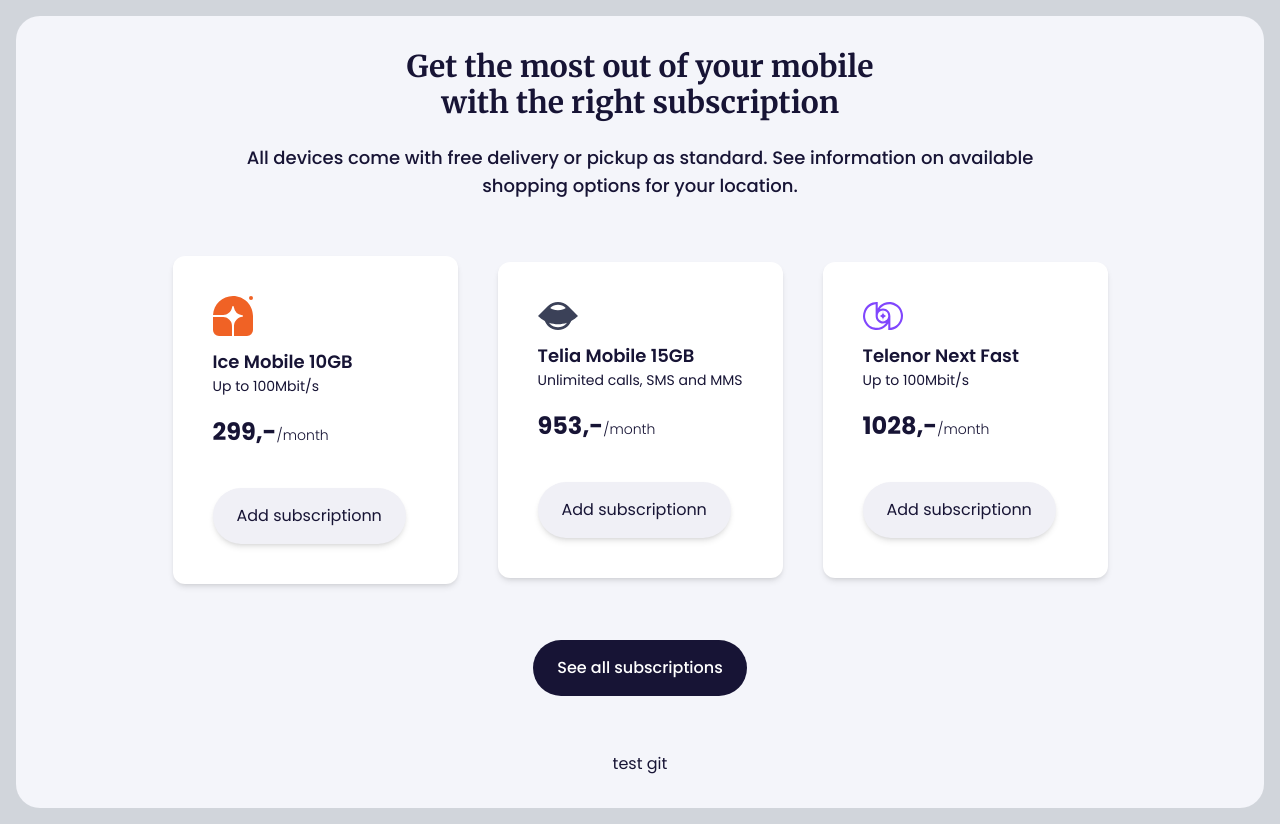
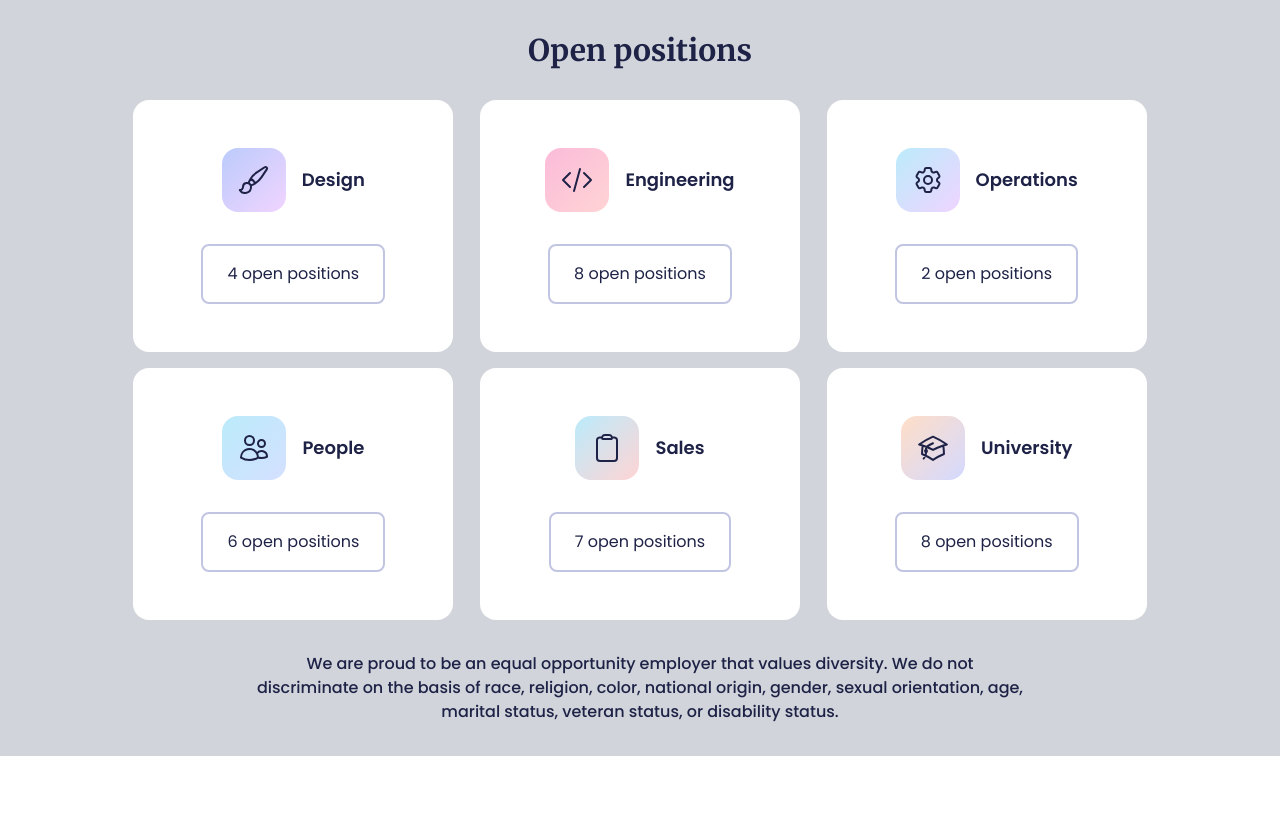
Before and after one commit to thvanquang/UI-daily, a React (Create React App) app: page / in a window 1280 px wide. After the commit the page ends 800 px from the top, so only its background shows below. Built offline with nearby package versions, Linux system fonts and the light colour scheme.

Commit message:
Daily practice

```diff
--- a/src/07/BuySubscription.js
+++ b/src/07/BuySubscription.js
@@ -103,7 +103,6 @@
         <button className="rounded-full bg-[#171435] px-6 py-4 text-base font-medium text-white">
           See all subscriptions
         </button>
-        <div>test git</div>
       </div>
     </div>
   );
--- /dev/null
+++ b/src/08/JobCards.js
@@ -0,0 +1,173 @@
+const JOBS = [
+  {
+    title: "Design",
+    logo: (
+      <svg
+        xmlns="http://www.w3.org/2000/svg"
+        fill="none"
+        viewBox="0 0 24 24"
+        strokeWidth={1.5}
+        stroke="currentColor"
+        className="h-8 w-8"
+      >
+        <path
+          strokeLinecap="round"
+          strokeLinejoin="round"
+          d="M9.53 16.122a3 3 0 0 0-5.78 1.128 2.25 2.25 0 0 1-2.4 2.245 4.5 4.5 0 0 0 8.4-2.245c0-.399-.078-.78-.22-1.128Zm0 0a15.998 15.998 0 0 0 3.388-1.62m-5.043-.025a15.994 15.994 0 0 1 1.622-3.395m3.42 3.42a15.995 15.995 0 0 0 4.764-4.648l3.876-5.814a1.151 1.151 0 0 0-1.597-1.597L14.146 6.32a15.996 15.996 0 0 0-4.649 4.763m3.42 3.42a6.776 6.776 0 0 0-3.42-3.42"
+        />
+      </svg>
+    ),
+    gradient: "from-[#BBCBFB] to-[#F1D4FF]",
+    openPositions: "4",
+  },
+  {
+    title: "Engineering",
+    logo: (
+      <svg
+        xmlns="http://www.w3.org/2000/svg"
+        fill="none"
+        viewBox="0 0 24 24"
+        strokeWidth={1.5}
+        stroke="currentColor"
+        className="h-8 w-8"
+      >
+        <path
+          strokeLinecap="round"
+          strokeLinejoin="round"
+          d="M17.25 6.75 22.5 12l-5.25 5.25m-10.5 0L1.5 12l5.25-5.25m7.5-3-4.5 16.5"
+        />
+      </svg>
+    ),
+    gradient: "from-[#FBBBDA] to-[#FFD4D4]",
+    openPositions: "8",
+  },
+  {
+    title: "Operations",
+    logo: (
+      <svg
+        xmlns="http://www.w3.org/2000/svg"
+        fill="none"
+        viewBox="0 0 24 24"
+        strokeWidth={1.5}
+        stroke="currentColor"
+        className="h-8 w-8"
+      >
+        <path
+          strokeLinecap="round"
+          strokeLinejoin="round"
+          d="M9.594 3.94c.09-.542.56-.94 1.11-.94h2.593c.55 0 1.02.398 1.11.94l.213 1.281c.063.374.313.686.645.87.074.04.147.083.22.127.325.196.72.257 1.075.124l1.217-.456a1.125 1.125 0 0 1 1.37.49l1.296 2.247a1.125 1.125 0 0 1-.26 1.431l-1.003.827c-.293.241-.438.613-.43.992a7.723 7.723 0 0 1 0 .255c-.008.378.137.75.43.991l1.004.827c.424.35.534.955.26 1.43l-1.298 2.247a1.125 1.125 0 0 1-1.369.491l-1.217-.456c-.355-.133-.75-.072-1.076.124a6.47 6.47 0 0 1-.22.128c-.331.183-.581.495-.644.869l-.213 1.281c-.09.543-.56.94-1.11.94h-2.594c-.55 0-1.019-.398-1.11-.94l-.213-1.281c-.062-.374-.312-.686-.644-.87a6.52 6.52 0 0 1-.22-.127c-.325-.196-.72-.257-1.076-.124l-1.217.456a1.125 1.125 0 0 1-1.369-.49l-1.297-2.247a1.125 1.125 0 0 1 .26-1.431l1.004-.827c.292-.24.437-.613.43-.991a6.932 6.932 0 0 1 0-.255c.007-.38-.138-.751-.43-.992l-1.004-.827a1.125 1.125 0 0 1-.26-1.43l1.297-2.247a1.125 1.125 0 0 1 1.37-.491l1.216.456c.356.133.751.072 1.076-.124.072-.044.146-.086.22-.128.332-.183.582-.495.644-.869l.214-1.28Z"
+        />
+        <path
+          strokeLinecap="round"
+          strokeLinejoin="round"
+          d="M15 12a3 3 0 1 1-6 0 3 3 0 0 1 6 0Z"
+        />
+      </svg>
+    ),
+    gradient: "from-[#BBEBFB] to-[#EFD4FF]",
+    openPositions: "2",
+  },
+  {
+    title: "People",
+    logo: (
+      <svg
+        xmlns="http://www.w3.org/2000/svg"
+        fill="none"
+        viewBox="0 0 24 24"
+        strokeWidth={1.5}
+        stroke="currentColor"
+        className="h-8 w-8"
+      >
+        <path
+          strokeLinecap="round"
+          strokeLinejoin="round"
+          d="M15 19.128a9.38 9.38 0 0 0 2.625.372 9.337 9.337 0 0 0 4.121-.952 4.125 4.125 0 0 0-7.533-2.493M15 19.128v-.003c0-1.113-.285-2.16-.786-3.07M15 19.128v.106A12.318 12.318 0 0 1 8.624 21c-2.331 0-4.512-.645-6.374-1.766l-.001-.109a6.375 6.375 0 0 1 11.964-3.07M12 6.375a3.375 3.375 0 1 1-6.75 0 3.375 3.375 0 0 1 6.75 0Zm8.25 2.25a2.625 2.625 0 1 1-5.25 0 2.625 2.625 0 0 1 5.25 0Z"
+        />
+      </svg>
+    ),
+    gradient: "from-[#BBEBFB] to-[#D4E0FF]",
+    openPositions: "6",
+  },
+  {
+    title: "Sales",
+    logo: (
+      <svg
+        xmlns="http://www.w3.org/2000/svg"
+        fill="none"
+        viewBox="0 0 24 24"
+        strokeWidth={1.5}
+        stroke="currentColor"
+        className="h-8 w-8"
+      >
+        <path
+          strokeLinecap="round"
+          strokeLinejoin="round"
+          d="M15.666 3.888A2.25 2.25 0 0 0 13.5 2.25h-3c-1.03 0-1.9.693-2.166 1.638m7.332 0c.055.194.084.4.084.612v0a.75.75 0 0 1-.75.75H9a.75.75 0 0 1-.75-.75v0c0-.212.03-.418.084-.612m7.332 0c.646.049 1.288.11 1.927.184 1.1.128 1.907 1.077 1.907 2.185V19.5a2.25 2.25 0 0 1-2.25 2.25H6.75A2.25 2.25 0 0 1 4.5 19.5V6.257c0-1.108.806-2.057 1.907-2.185a48.208 48.208 0 0 1 1.927-.184"
+        />
+      </svg>
+    ),
+    gradient: "from-[#BBEBFB] to-[#FFD4D4]",
+    openPositions: "7",
+  },
+  {
+    title: "University",
+    logo: (
+      <svg
+        xmlns="http://www.w3.org/2000/svg"
+        fill="none"
+        viewBox="0 0 24 24"
+        strokeWidth={1.5}
+        stroke="currentColor"
+        className="h-8 w-8"
+      >
+        <path
+          strokeLinecap="round"
+          strokeLinejoin="round"
+          d="M4.26 10.147a60.438 60.438 0 0 0-.491 6.347A48.62 48.62 0 0 1 12 20.904a48.62 48.62 0 0 1 8.232-4.41 60.46 60.46 0 0 0-.491-6.347m-15.482 0a50.636 50.636 0 0 0-2.658-.813A59.906 59.906 0 0 1 12 3.493a59.903 59.903 0 0 1 10.399 5.84c-.896.248-1.783.52-2.658.814m-15.482 0A50.717 50.717 0 0 1 12 13.489a50.702 50.702 0 0 1 7.74-3.342M6.75 15a.75.75 0 1 0 0-1.5.75.75 0 0 0 0 1.5Zm0 0v-3.675A55.378 55.378 0 0 1 12 8.443m-7.007 11.55A5.981 5.981 0 0 0 6.75 15.75v-1.5"
+        />
+      </svg>
+    ),
+    gradient: "from-[#FFDEC7] to-[#D4D9FF]",
+    openPositions: "8",
+  },
+];
+
+export default function JobCards() {
+  return (
+    <div className="flex w-full items-center justify-center bg-gray-300 p-8">
+      <div className="w-[64rem] font-poppins text-[#1E2246]">
+        <h1 className="mb-8 text-center font-merriweather text-3xl font-black">
+          Open positions
+        </h1>
+
+        <div className="mb-8 grid grid-cols-1 place-items-center gap-4 md:grid-cols-2 lg:grid-cols-3">
+          {JOBS.map((job) => {
+            return (
+              <div className="w-[20rem] rounded-2xl bg-white p-12 text-center">
+                <div className="mb-8 flex items-center justify-center gap-4">
+                  <div
+                    className={`bg-gradient-to-br p-4 ${job.gradient} rounded-2xl`}
+                  >
+                    {job.logo}
+                  </div>
+                  <h2 className="text-lg font-semibold">{job.title}</h2>
+                </div>
+
+                <button className="rounded-lg border-2 border-[#C2C5E2] px-6 py-4 hover:border-[#1E2246] hover:bg-[#1E2246] hover:text-white">
+                  {job.openPositions} open positions
+                </button>
+              </div>
+            );
+          })}
+        </div>
+
+        <p className="mx-auto max-w-3xl text-center text-base font-medium">
+          We are proud to be an equal opportunity employer that values
+          diversity. We do not discriminate on the basis of race, religion,
+          color, national origin, gender, sexual orientation, age, marital
+          status, veteran status, or disability status.
+        </p>
+      </div>
+    </div>
+  );
+}
--- a/src/App.css
+++ /dev/null
@@ -1,2 +0,0 @@
-* {
-}
--- a/src/App.js
+++ b/src/App.js
@@ -1,17 +1,16 @@
-import BuySubscription from "./07/BuySubscription";
-import "./App.css";
-
 // import UserCard from './01/UserCard.js';
 // import Search from "./02/Search";
 // import Collections from "./03/Collections";
 // import ReviewForm from "./04/ReviewForm";
 // import UserList from "./05/UserList";
 // import Notification from './06/Notification';
+// import BuySubscription from "./07/BuySubscription";
+import JobCards from "./08/JobCards";
 
 function App() {
   return (
     <div>
-      <BuySubscription />
+      <JobCards />
     </div>
   );
 }
```
